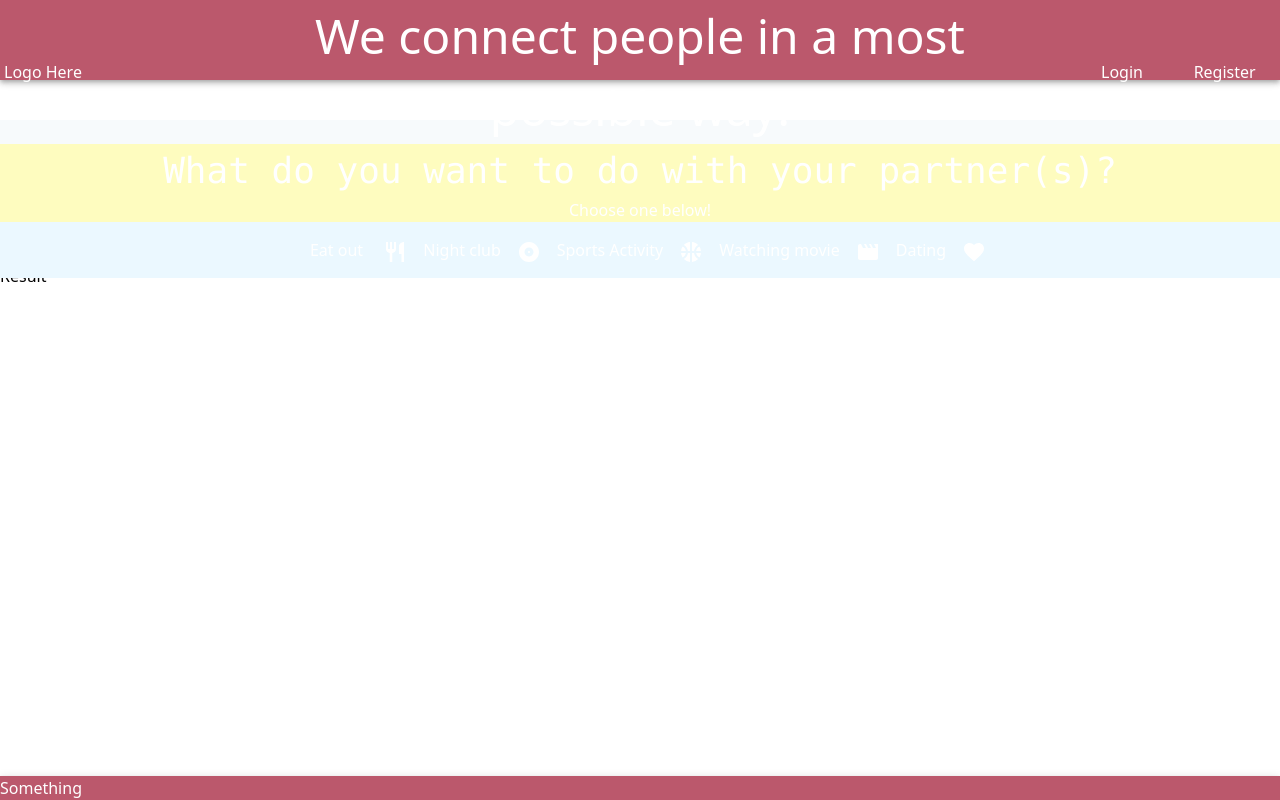
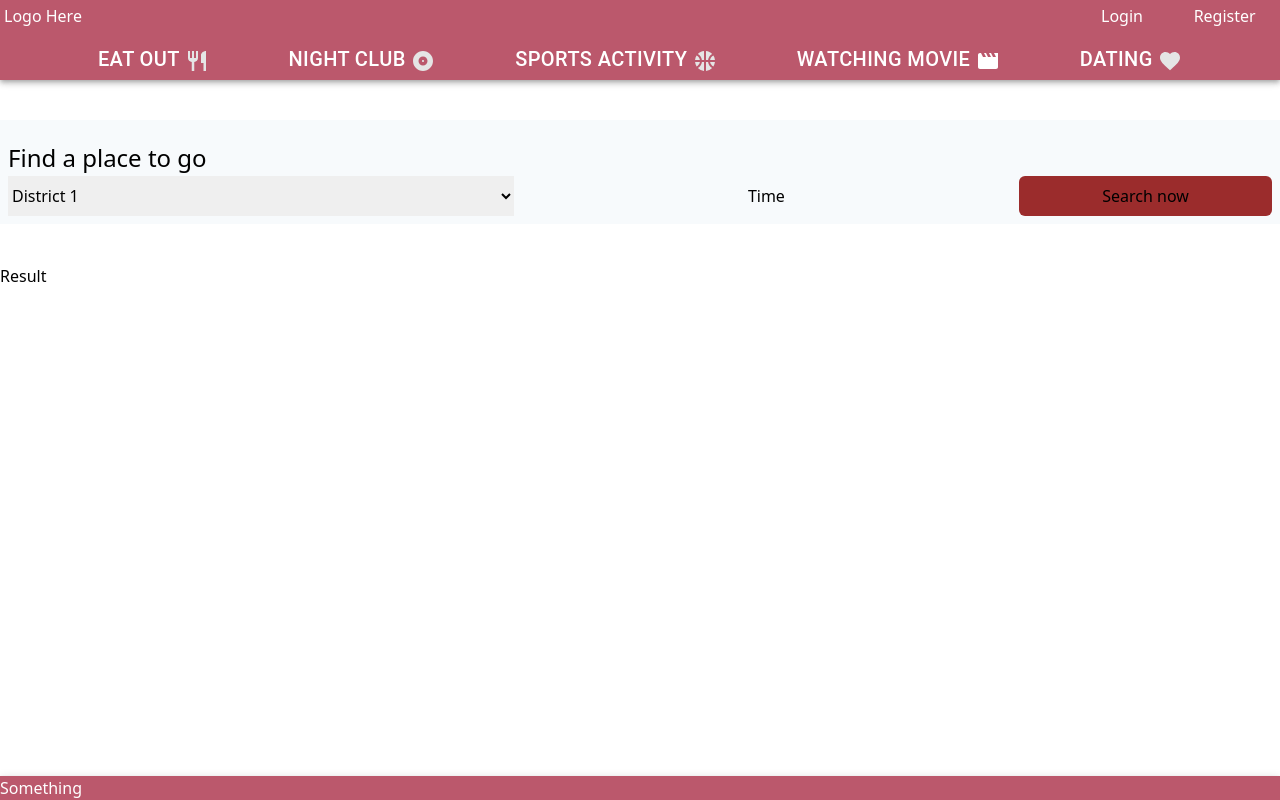
Before and after one commit to lamnguyencse17/atware-hackathon, a React app: page / in a window 1280 px wide. Built offline with nearby package versions, Linux system fonts and the light colour scheme.

Commit message:
Adjusting navbav

```diff
--- a/src/assets/theme.js
+++ b/src/assets/theme.js
@@ -1,5 +1,4 @@
 import { createMuiTheme } from "@material-ui/core/styles";
-import grey from "@material-ui/core/colors/grey";
 
 export default createMuiTheme({
 	palette: {
@@ -8,7 +7,7 @@
 			main: "#bb586c",
 		},
 		secondary: {
-			main: "#33292c",
+			main: "#e5e5e5",
 		},
 		error: {
 			main: "#ff604f",
--- a/src/components/Common/Navbar.js
+++ b/src/components/Common/Navbar.js
@@ -4,11 +4,13 @@
 import PublicNavbar from "./Navbar/PublicNavbar";
 import AppBar from "@material-ui/core/AppBar";
 import { makeStyles } from "@material-ui/core/styles";
-import FavoriteIcon from '@material-ui/icons/Favorite';
-import RestaurantIcon from '@material-ui/icons/Restaurant';
-import AlbumIcon from '@material-ui/icons/Album';
-import SportsBasketballIcon from '@material-ui/icons/SportsBasketball';
-import MovieIcon from '@material-ui/icons/Movie';
+import FavoriteIcon from "@material-ui/icons/Favorite";
+import RestaurantIcon from "@material-ui/icons/Restaurant";
+import AlbumIcon from "@material-ui/icons/Album";
+import SportsBasketballIcon from "@material-ui/icons/SportsBasketball";
+import MovieIcon from "@material-ui/icons/Movie";
+import Button from "@material-ui/core/Button";
+
 const useStyles = makeStyles((theme) => ({
 	appBar: {
 		zIndex: theme.zIndex.drawer + 1,
@@ -16,8 +18,13 @@
 }));
 export default function Navbar({ isPublic }) {
 	const classes = useStyles();
-	const category = ["Eat out","Night club","Sports Activity","Watching movie"	, "Dating"];
-	const icons = [<RestaurantIcon></RestaurantIcon>,,,,];
+	const category = [
+		"Eat out",
+		"Night club",
+		"Sports Activity",
+		"Watching movie",
+		"Dating",
+	];
 	return (
 		<AppBar position='static' color='primary' className={classes.appBar}>
 			<div className='w-full h-20'>
@@ -25,25 +32,72 @@
 					<div className='content-center col-span-2 px-1 align-middle'>
 						<Logo />
 					</div>
-					<div className='col-span-8 px-1 text-center text-5xl'>We connect people in a most possible way!</div>
+					<div className='col-span-8 px-1 text-5xl text-center'></div>
 					{isPublic ? <PublicNavbar /> : <PrivateNavbar />}
 				</div>
-				<div className = 'container-fluid w-full bg-yellow-200'>
-
-				<p className = "font-mono text-center text-4xl"> What do you want to do with your partner(s)?</p>
-				<p className = "text-center text 2xl">Choose one below! </p>
-
-					<div className = 'container-fluid w-full bg-blue-100 place-content-center flex '>
-
-
-<div classname ='mx-8'><button className =' p-4 bg-opacity-75%  .rounded-md  hover:bg-red-200  ' onClick = "displayEatOut()">Eat out</button> <RestaurantIcon></RestaurantIcon> </div>
-<div classname ='mx-8'><button className =' p-4 bg-opacity-75%  .rounded-md  hover:bg-red-200 ' onClick = "displayNightClub()">Night club</button><AlbumIcon></AlbumIcon> </div>
-<div classname ='mx-8'><button className =' p-4 bg-opacity-75%  .rounded-md  hover:bg-red-200 ' onClick = "displaySportsActivity()">Sports Activity</button><SportsBasketballIcon></SportsBasketballIcon> </div>
-<div classname ='mx-8'><button className =' p-4 bg-opacity-75%  .rounded-md  hover:bg-red-200 ' onClick = "displayWatchingMovies()">Watching movie</button><MovieIcon></MovieIcon> </div>
-<div classname ='mx-8'><button className =' p-4 bg-opacity-75%  .rounded-md  hover:bg-red-200 ' onClick = "displayDating()">Dating</button><FavoriteIcon></FavoriteIcon> </div>
-
-				</div>
+				<div className='flex flex-row justify-center mt-1'>
+					<div className='mx-8'>
+						<Button>
+							<div className='text-xl text-white'>
+								{"Eat out "}
+								<RestaurantIcon
+									color='secondary'
+									disableFocusRipple={true}
+									disableRipple={true}
+								/>
+							</div>
+						</Button>
+					</div>
+					<div className='mx-8'>
+						<Button>
+							<div className='text-xl text-white'>
+								{"Night club "}
+								<AlbumIcon
+									color='secondary'
+									disableFocusRipple={true}
+									disableRipple={true}
+								/>
+							</div>
+						</Button>
+					</div>
+					<div className='mx-8'>
+						<Button>
+							<div className='text-xl text-white'>
+								{"Sports Activity "}
+								<SportsBasketballIcon
+									color='secondary'
+									disableFocusRipple={true}
+									disableRipple={true}
+								/>
+							</div>
+						</Button>
+					</div>
+					<div className='mx-8'>
+						<Button>
+							<div className='text-xl text-white'>
+								{"Watching movie "}
+								<MovieIcon
+									color='secondary text-xl text-white'
+									disableFocusRipple={true}
+									disableRipple={true}
+								/>
+							</div>
+						</Button>
+					</div>
+					<div className='mx-8'>
+						<Button>
+							<div className='text-xl text-white'>
+								{"Dating "}
+								<FavoriteIcon
+									color='secondary'
+									disableFocusRipple={true}
+									disableRipple={true}
+								/>
+							</div>
+						</Button>
+					</div>
 				</div>
 			</div>
-		</AppBar> )
+		</AppBar>
+	);
 }
--- a/src/requests/event.js
+++ b/src/requests/event.js
@@ -25,3 +25,7 @@
 		console.log(err);
 	}
 };
+
+export const acceptEvent = async (eventId, userId) => {
+	const acceptEventUrl = `${process.env.BACKEND_URL}/api/v1/events/accept/${eventId}?user_id=${userId}`;
+};
```
